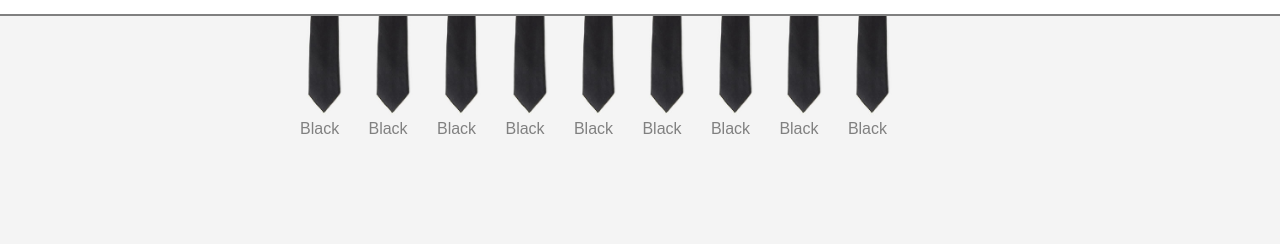
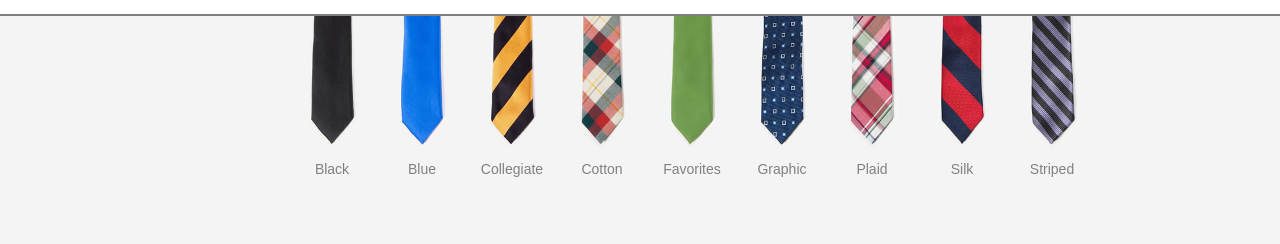
Before and after one commit to WTJJr/skinnyties, a plain HTML site: page index.html in a window 1280 px wide. Shown: the part 218-462 px from the top of the page. Drawn offline with Linux system fonts and the light colour scheme.

Commit message:
lined up ties, centered text, and fixed tie row margins.

```diff
--- a/index.html
+++ b/index.html
@@ -82,51 +82,51 @@
 			</div>
 		</div>
 		<div class="tie">
-			<img src="hard-mode/assets/black@1.5x.jpg">
+			<img src="hard-mode/assets/blue@1.5x.jpg">
 			<div class="tiecaption">
-				<a href="http://www.starwars.com">Black</a>
+				<a href="http://www.starwars.com">Blue</a>
 			</div>
 		</div>
 		<div class="tie">
-			<img src="hard-mode/assets/black@1.5x.jpg">
+			<img src="hard-mode/assets/collegiate@1.5x.jpg">
 			<div class="tiecaption">
-				<a href="http://www.starwars.com">Black</a>
+				<a href="http://www.starwars.com">Collegiate</a>
 			</div>
 		</div>
 		<div class="tie">
-			<img src="hard-mode/assets/black@1.5x.jpg">
+			<img src="hard-mode/assets/cotton@1.5x.jpg">
 			<div class="tiecaption">
-				<a href="http://www.starwars.com">Black</a>
+				<a href="http://www.starwars.com">Cotton</a>
 			</div>
 		</div>
 		<div class="tie">
-			<img src="hard-mode/assets/black@1.5x.jpg">
+			<img src="hard-mode/assets/favorites@1.5x.jpg">
 			<div class="tiecaption">
-				<a href="http://www.starwars.com">Black</a>
+				<a href="http://www.starwars.com">Favorites</a>
 			</div>
 		</div>
 		<div class="tie">
-			<img src="hard-mode/assets/black@1.5x.jpg">
+			<img src="hard-mode/assets/graphic@1.5x.jpg">
 			<div class="tiecaption">
-				<a href="http://www.starwars.com">Black</a>
+				<a href="http://www.starwars.com">Graphic</a>
 			</div>
 		</div>
 		<div class="tie">
-			<img src="hard-mode/assets/black@1.5x.jpg">
+			<img src="hard-mode/assets/plaid@1.5x.jpg">
 			<div class="tiecaption">
-				<a href="http://www.starwars.com">Black</a>
+				<a href="http://www.starwars.com">Plaid</a>
 			</div>
 		</div>
 		<div class="tie">
-			<img src="hard-mode/assets/black@1.5x.jpg">
+			<img src="hard-mode/assets/silk@1.5x.jpg">
 			<div class="tiecaption">
-				<a href="http://www.starwars.com">Black</a>
+				<a href="http://www.starwars.com">Silk</a>
 			</div>
 		</div>
 		<div class="tie">
-			<img src="hard-mode/assets/black@1.5x.jpg">
+			<img src="hard-mode/assets/striped@1.5x.jpg">
 			<div class="tiecaption">
-				<a href="http://www.starwars.com">Black</a>
+				<a href="http://www.starwars.com">Striped</a>
 			</div>
 		</div>
 	</div>
--- a/main.css
+++ b/main.css
@@ -144,18 +144,27 @@ margin: 15px 5px;
 }
 
 .tie {
-	height: 100px;
 	float: left;
-	margin-right: 20px;
+	margin-right: 26px;
+	/*Spaces ties evenly across center of page*/
 }
 
 .tie img {
-	height: 100px;
+	width: 64px;
+	/*Makes tie imgs the same size as the ties in the mockup.*/
 }
 
 .tie a {
 	text-decoration: none;
 	color: gray;
+	font-size: 14px;
+}
+
+.tiecaption {
+	text-align: center;
+	/*Aligns text in the center of the tiecaption divs*/
+	margin-top: 8px;
+	/*Aligns text vertically with text under ties in the mockup*/
 }
 
 .tieslogan {
```
